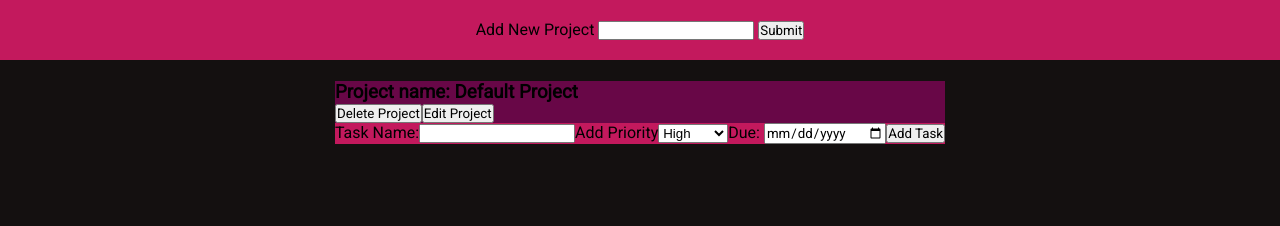
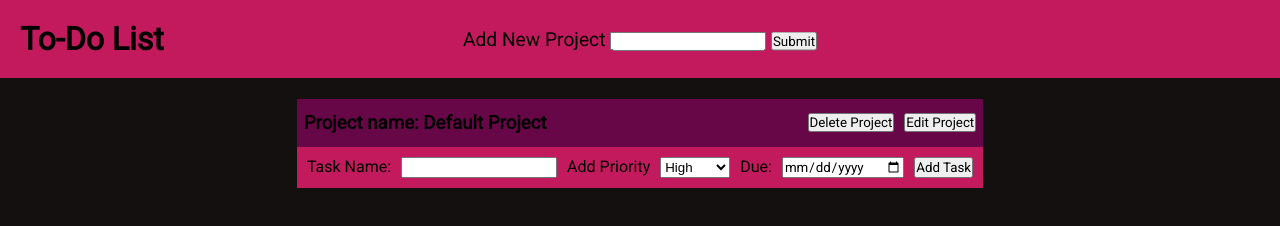
Before and after one commit to DuraSky/ToDo-TOP, a website built with webpack: page dist/index.html in a window 1280 px wide. Built offline with Linux system fonts and the light colour scheme.

Commit message:
added styling, not finished

```diff
--- a/src/index.js
+++ b/src/index.js
@@ -39,7 +39,7 @@ subButton.addEventListener("click", ()=>{
     const projectNameDiv = document.createElement("div");
     projectNameDiv.classList.add("projectNameDiv");
     const projectHeadlineDiv = document.createElement('div');
-    projectHeadlineDiv.setAttribute("id", "projectHeadline");
+    projectHeadlineDiv.classList.add("projectHeadline");
     const projectButtonsDiv = document.createElement("div");
     projectButtonsDiv.classList.add("projectButtons")
     const projectH3 = document.createElement("h3");
@@ -96,7 +96,7 @@ function displayProject(projectInstance) {
     const projectNameDiv = document.createElement("div");
     projectNameDiv.classList.add("projectNameDiv");
     const projectHeadlineDiv = document.createElement('div');
-    projectHeadlineDiv.setAttribute("id", "projectHeadline");
+    projectHeadlineDiv.classList.add("projectHeadline");
     const projectButtonsDiv = document.createElement("div");
     projectButtonsDiv.classList.add("projectButtons");
     const projectH3 = document.createElement("h3");
--- a/src/style.css
+++ b/src/style.css
@@ -1,6 +1,6 @@
 @import url('https://fonts.googleapis.com/css2?family=Roboto:wght@300;400&display=swap');
 
-body, h3, p, input, button, label{
+body, h3, p, input, button, label, h1{
     padding: 0;
     margin: 0;
     font-family: 'Roboto', sans-serif;
@@ -8,24 +8,36 @@ body, h3, p, input, button, label{
 
 body{
     background-color: #141010;
+    position: relative;
 }
 
 #projectAdding{
-    text-align: center;
     padding: 20px;
     position: sticky;
     top: 0;
     z-index: 100;
     background-color: #c3195d;
+
+    min-width: 700px;
+
 }
+
+#projectForm{
+    position: absolute;
+    top: 50%;
+    left: 50%;
+    transform: translate(-50%, -50%);
+
+    font-size: 1.2rem;
+}
+
+
 
 #content{
     display: grid;
     grid-template-columns: 1fr 3fr 1fr;
     justify-items: center;
     gap: 5%;
-
-
 
 }
 
@@ -34,14 +46,41 @@ body{
 }
 
 
-
 .projectNameDiv{
    grid-column: 2/3;
 
    background-color:  #680747;
+   min-width: 650px;
 
+}
+
+.projectHeadline{
+    /* width: 100%; */
+    display: flex;
+    justify-content: space-between;
+    min-height: 3rem;
+    align-items: center;
+    padding-left: 1%;
+    padding-right: 1%;
+}
+
+.projectButtons{
+    display: flex;
+    gap: 10px;
 }
 
 .taskDiv{
     background-color: #c3195d;
 }
+
+.taskOptions{
+    display: flex;
+    gap: 10px;
+
+    padding: 10px;
+    /* height: clamp(30px, 0.5rem, 4rem); */
+}
+
+.taskOptions > *{
+    max-height: 2rem;
+}
```
Also changed, not shown: dist/index.html, dist/main.js.
